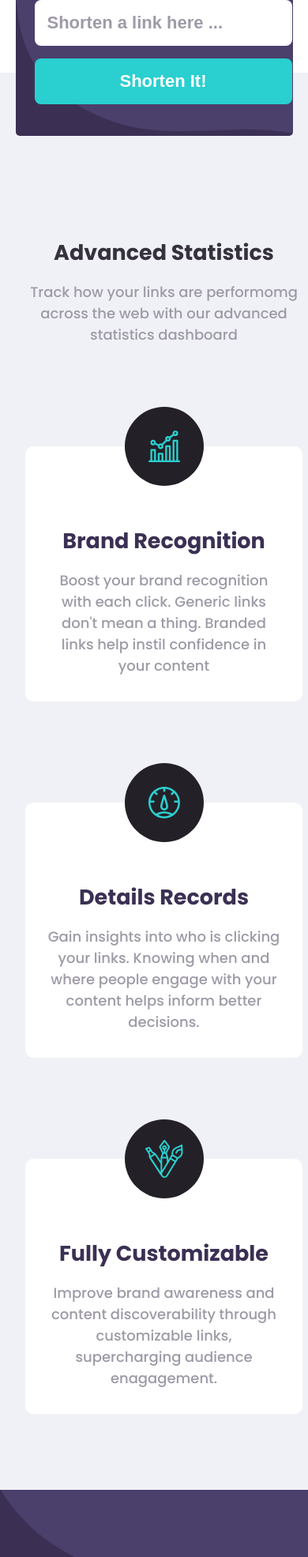
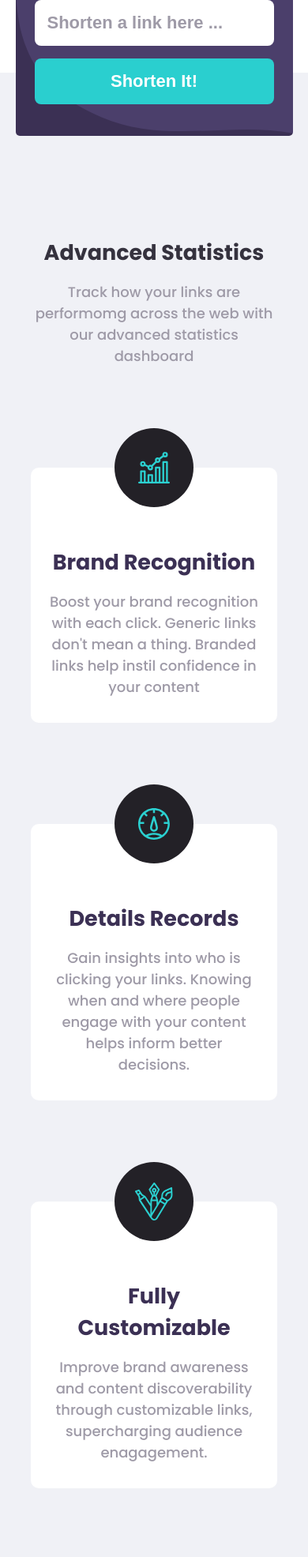
Before and after one commit to dvion0o0/url-shortening, a React (Create React App) app: page / in a window 390 px wide. Shown: the part 954-2925 px from the top of the page at 79% size. Built offline with nearby package versions, Linux system fonts and the light colour scheme.

Commit message:
few style bugs fixed for responsiveness

```diff
--- a/src/styles.scss
+++ b/src/styles.scss
@@ -307,6 +307,7 @@ body {
             font-size: 22px;
             font-weight: 700;
             color: $neutralGrayViolet;
+            width: 100%;
 
             &:focus {
                 border: 3px solid $primaryCyan;
@@ -369,7 +370,7 @@ body {
     text-align: center;
 
     .services-center {
-        width: 90vw;
+        width: 80vw;
         margin: 0 auto;
 
         h1 {
```
